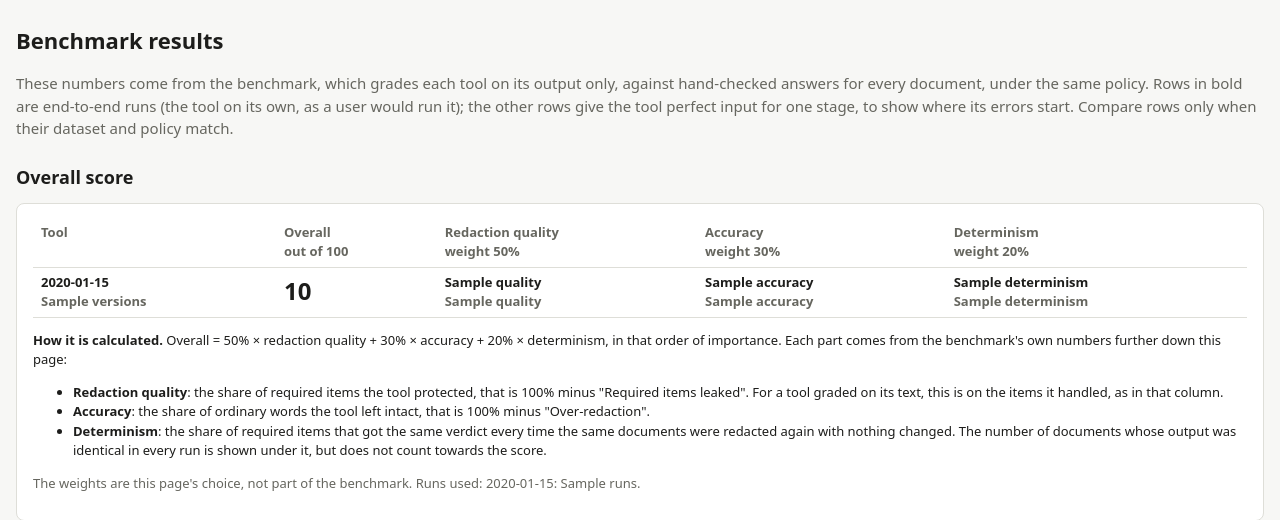
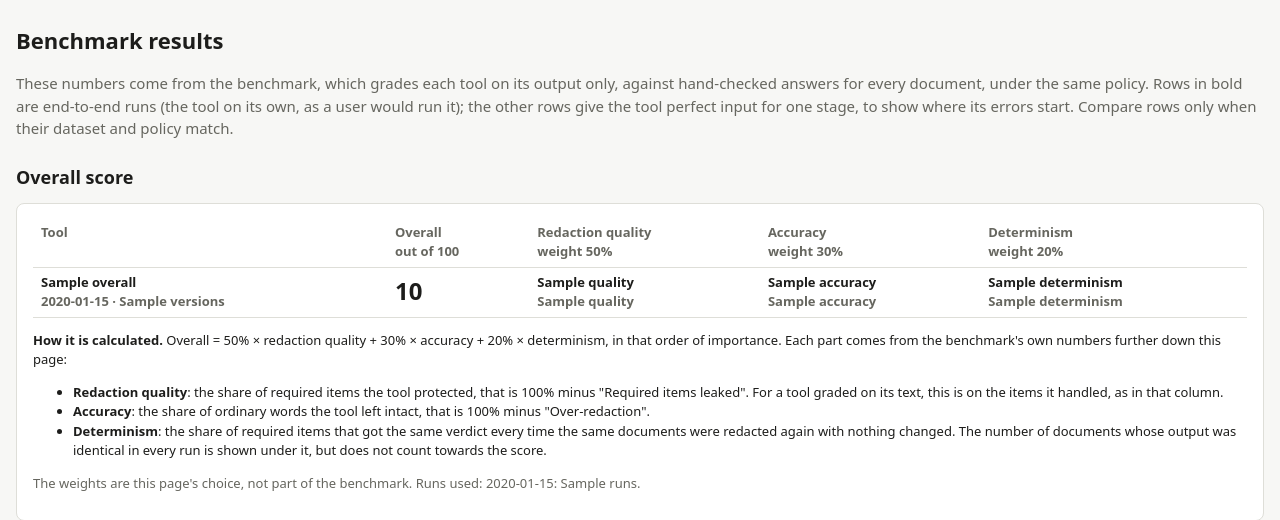
Before and after one commit to anshdeshwal31/redaction_benchmark, a Flask app: template demo/templates/benchmark.html in a window 1280 px wide. Shown: the part 45-565 px from the top of the page. Run offline with Flask 3, Linux system fonts and the light colour scheme; the template is opened without the code that fills it: most values are stand-ins (such as "Sample title", 1, 10 or a date in 2020).

Commit message:
feat(demo): name the tools in the overall score as the job pages do
The overall score listed the tools by their manifest names
(mlredact-client, privategpt-text, mock-reference-replace). It now
shows the demo's labels, "Tool 2 (mlredact)" and "PrivateGPT (Joel's
tool)", and "Perfect reference (a stand-in)", with the manifest name
and version underneath.

```diff
--- a/demo/app.py
+++ b/demo/app.py
@@ -152,7 +152,10 @@ def create_app(cfg: DemoConfig | None = None) -> Flask:
         boards = R.find_boards(cfg.results_dirs)
         scored = R.find_scored_runs(cfg.results_dirs, cfg.runs)
         # Folder names only: the page is shown to the client, and a full path names the machine's user and layout.
-        overall = R.overall([s.row for s in scored if s.row])
+        # The tools' names as the job pages show them (the demo's labels), and a plain name for the reference.
+        labels = {"mock-reference-replace": "Perfect reference (a stand-in)"}
+        labels.update({s.name: s.label for s in queue.specs()})
+        overall = R.overall([s.row for s in scored if s.row], labels)
         return render_template("benchmark.html", boards=boards, scored=scored, dirs=[d.name for d in cfg.results_dirs],
                                summary=R.summary, only_runs=cfg.runs, overall=overall)
 
--- a/demo/results.py
+++ b/demo/results.py
@@ -196,7 +196,7 @@ def _headline_leak(row: dict) -> tuple[float | None, bool]:
     return row.get("leak"), False
 
 
-def overall(rows: list[dict]) -> list[dict]:
+def overall(rows: list[dict], labels: dict[str, str] | None = None) -> list[dict]:
     """One overall score per tool, out of 100: 50% redaction quality, 30% accuracy, 20% determinism.
 
     - quality: 1 - the headline leak rate of the tool's end-to-end run;
@@ -205,7 +205,8 @@ def overall(rows: list[dict]) -> list[dict]:
       tool's repeated run (``experiments/determinism.yaml``).
 
     The end-to-end run is the tool's run with a single repeat in end-to-end mode; the repeated run is its run with
-    the most repeats. A part that is missing leaves the overall score out, and says why."""
+    the most repeats. A part that is missing leaves the overall score out, and says why. ``labels``: names to show
+    for the tools, by candidate name."""
     tools: dict[str, dict] = {}
     for row in rows:
         if row.get("mode") != "e2e" or "plumbing check" in (row.get("version") or ""):
@@ -243,7 +244,7 @@ def overall(rows: list[dict]) -> list[dict]:
         score = (None if any(v is None for v in parts.values())
                  else round(100 * sum(parts[k] * w for k, w in WEIGHTS), 1))
         out.append({
-            "candidate": name, "score": score,
+            "candidate": name, "label": (labels or {}).get(name, name), "score": score,
             "parts": {k: _pct(v) for k, v in parts.items()}, "notes": notes,
             "runs": ", ".join(r["run"] for r in (e2e, rep) if r is not None),
             "versions": ", ".join(sorted({r.get("version") or "?" for r in (e2e, rep) if r is not None})),
--- a/demo/templates/benchmark.html
+++ b/demo/templates/benchmark.html
@@ -41,7 +41,7 @@ only when their dataset and policy match.</p>
       <th>Accuracy<br><span class="small mut">weight 30%</span></th><th>Determinism<br><span class="small mut">weight 20%</span></th></tr>
   {% for o in overall %}
   <tr class="headline">
-    <td>{{ o.candidate }}<br><span class="mut small">{{ o.versions }}</span></td>
+    <td>{{ o.label }}<br><span class="mut small">{{ o.candidate }} · {{ o.versions }}</span></td>
     <td class="score">{% if o.score is not none %}{{ o.score }}{% else %}<span class="mut">not available</span>{% endif %}</td>
     <td>{{ o.parts.quality }}<br><span class="small mut">{{ o.notes.quality }}</span></td>
     <td>{{ o.parts.accuracy }}<br><span class="small mut">{{ o.notes.accuracy }}</span></td>
```
Also changed, not shown: tests/test_demo.py (+2 -1 lines).
